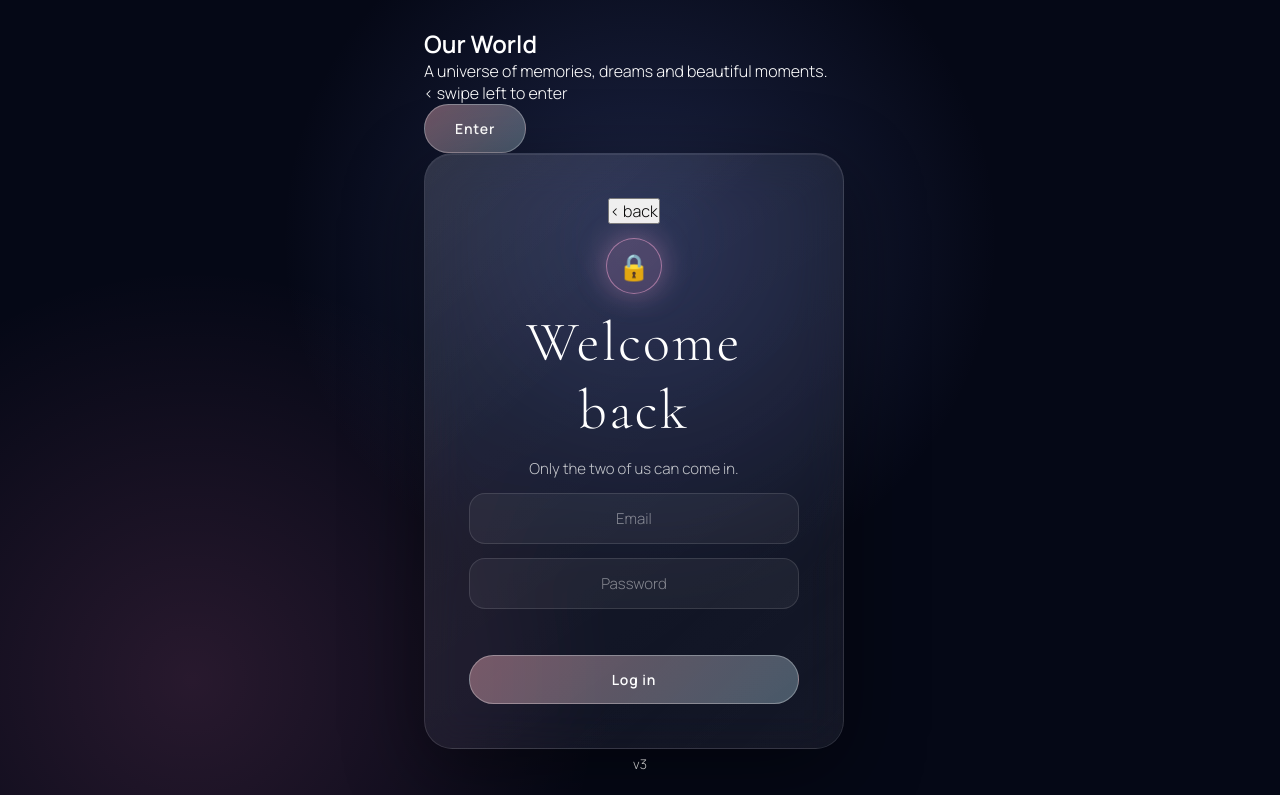
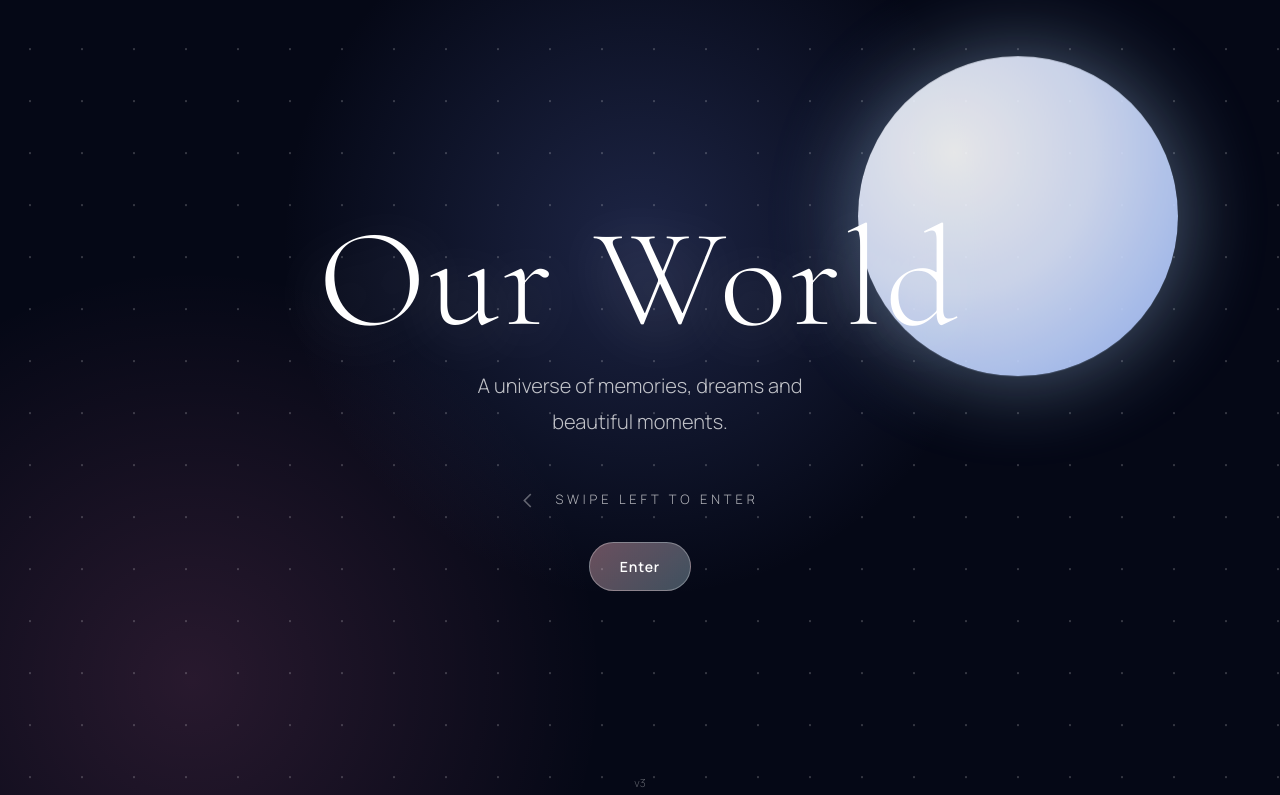
Before and after one commit to Nandhini1313/our-world, a plain HTML site: page index.html in a window 1280 px wide. Shown: the top 795 px of the page. Drawn offline with nearby package versions, Linux system fonts and the light colour scheme.

Commit message:
Update upgrade.css

```diff
--- a/upgrade.css
+++ b/upgrade.css
@@ -230,3 +230,27 @@ body.locked{overflow:hidden}
 .ud-logout{margin-left:auto;margin-right:12px;padding:8px 18px;border:1px solid rgba(255,255,255,.3);border-radius:999px;background:rgba(255,255,255,.08);color:#fff;font:inherit;font-size:13px;font-weight:600;cursor:pointer;transition:background .3s}
 .ud-logout:hover{background:rgba(255,200,230,.2)}
 .ud-head>div,.ud-head{gap:4px}
+
+/* ---------- swipe-to-enter lock screen ---------- */
+#gate{display:block;padding:0;overflow:hidden;touch-action:pan-y;user-select:none}
+#gate::before{content:"";position:absolute;inset:-20%;opacity:.2;background-image:radial-gradient(rgba(255,255,255,.95) 1px,transparent 1.5px);background-size:52px 52px;animation:moveStars 90s linear infinite;pointer-events:none}
+#gate::after{content:"";position:absolute;width:min(320px,60vw);aspect-ratio:1;top:8%;right:8%;border-radius:50%;background:radial-gradient(circle at 30% 30%,#fff,#dfe9ff 45%,#9bbcff);box-shadow:0 0 90px rgba(180,220,255,.5);opacity:.9;pointer-events:none;animation:floatMoon 9s ease-in-out infinite}
+.gate-track{position:relative;z-index:1;display:flex;width:200%;height:100%;transition:transform .9s var(--ease)}
+.gate-pane{width:50%;height:100%;display:grid;place-items:center;align-content:center;padding:24px;text-align:center}
+.gate-splash h1{margin:0 0 18px;font-family:"Cormorant Garamond",Georgia,serif;font-weight:300;font-size:clamp(58px,13vw,140px);letter-spacing:.03em;line-height:1;text-shadow:0 10px 60px rgba(255,255,255,.25);animation:fadeLoader 1.6s var(--ease) both}
+.gate-splash p{margin:0 0 44px;max-width:30ch;font-size:clamp(15px,2vw,20px);line-height:1.8;color:var(--muted)}
+.swipe-hint{display:flex;align-items:center;gap:12px;font-size:13px;letter-spacing:.3em;text-transform:uppercase;color:rgba(255,255,255,.7)}
+.swipe-arrow{font-size:30px;line-height:1;animation:nudgeLeft 1.8s ease-in-out infinite}
+@keyframes nudgeLeft{0%,100%{transform:translateX(0);opacity:.4}50%{transform:translateX(-12px);opacity:1}}
+.swipe-btn{margin-top:28px;align-self:center}
+.gate-back{align-self:flex-start;background:none;border:0;color:rgba(255,255,255,.6);font:inherit;font-size:14px;cursor:pointer}
+.gate-back:hover{color:#fff}
+@media (max-width:768px){.swipe-btn{display:none}}
+
+#gate{overflow:clip}
+.gate-pane[inert]{pointer-events:none}
+
+/* v3: make the two screens sit side by side no matter what */
+#gate:not([hidden]){display:block;padding:0}
+.gate-track{position:absolute;left:0;top:0}
+.gate-ver{position:absolute;left:50%;bottom:10px;transform:translateX(-50%);z-index:2;font-size:11px;opacity:.35;pointer-events:none}
```
